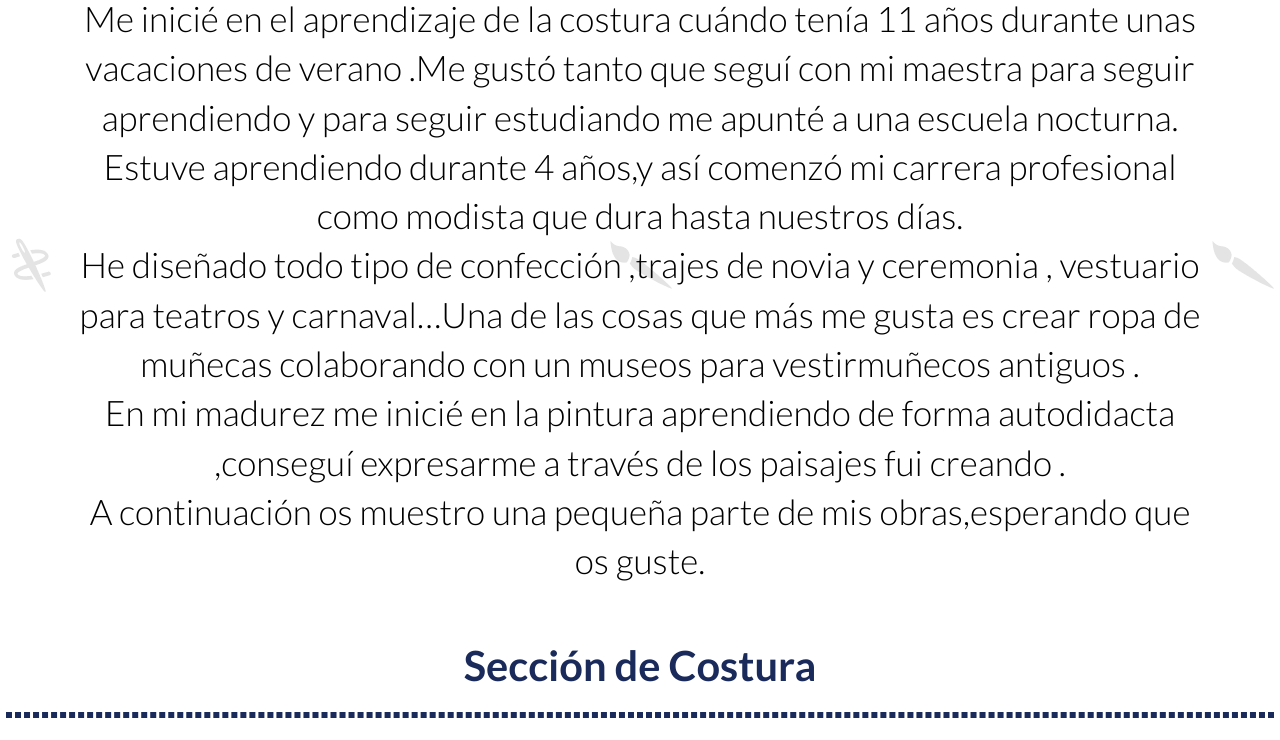
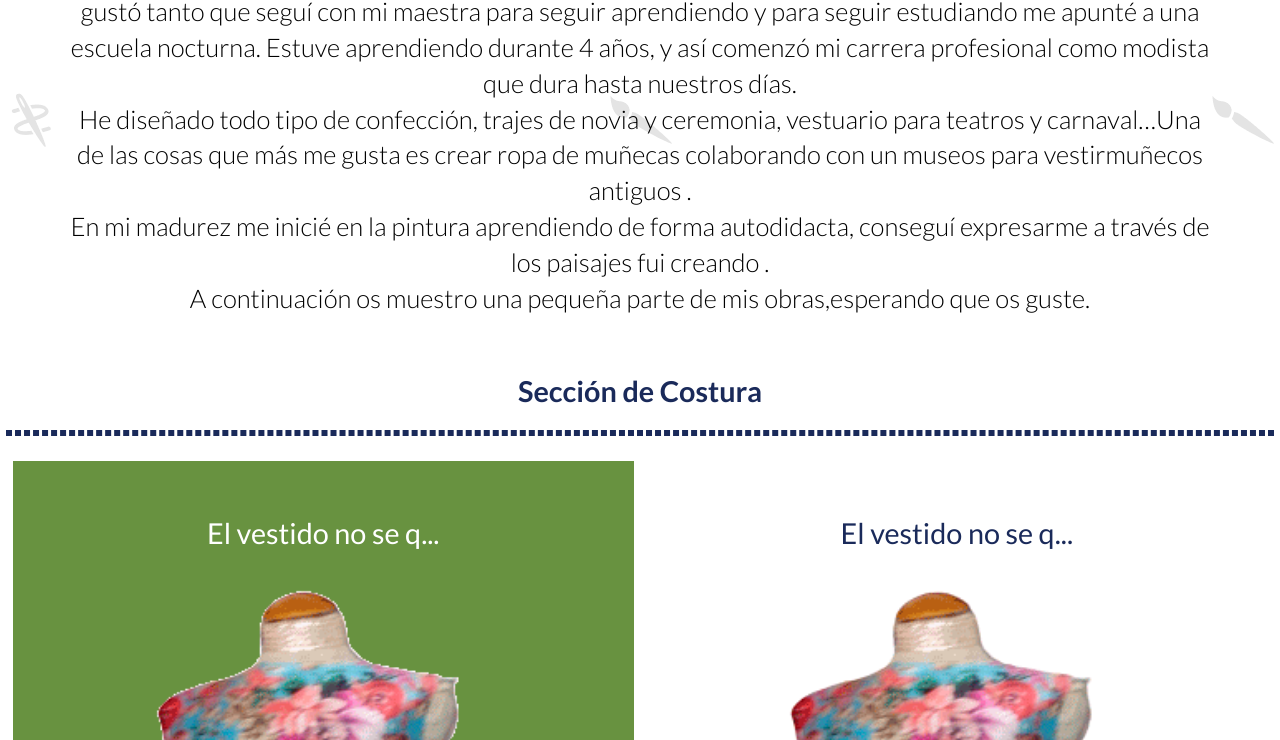
Before and after one commit to fatimalvcruz/el-taller-de-carmen, a website: page index.html in a window 1280 px wide. Shown: the part 382-1122 px from the top of the page. Drawn offline with Linux system fonts and the light colour scheme.

Commit message:
font size change

```diff
--- a/index.html
+++ b/index.html
@@ -37,12 +37,13 @@
         <article role="article" class="banner"><!--Texto Bienvenida-->
                 <h1>Carmen de la Cruz, modista y pintora</h1>
                 <div class="watermark">
-                    <p>Mi nombre es María del Carmen.de la Cruz González. </p>
-                    <p>Me inicié en el aprendizaje de la costura cuándo tenía 11 años durante unas vacaciones de verano .Me gustó tanto que seguí con mi maestra para seguir aprendiendo y para seguir estudiando me apunté a una escuela nocturna.
-                         Estuve aprendiendo durante 4 años,y así comenzó mi carrera profesional como modista que dura hasta  nuestros días.</p>
-                    <p>He diseñado todo tipo de confección ,trajes de novia y ceremonia , vestuario para teatros
+                    <p>Mi nombre es María del Carmen de la Cruz González. </p>
+                    <p>Me inicié en el aprendizaje de la costura cuándo tenía 11 años durante unas vacaciones de verano. Me gustó tanto que seguí con mi
+                        maestra para seguir aprendiendo y para seguir estudiando me apunté a una escuela nocturna.
+                         Estuve aprendiendo durante 4 años, y así comenzó mi carrera profesional como modista que dura hasta  nuestros días.</p>
+                    <p>He diseñado todo tipo de confección, trajes de novia y ceremonia, vestuario para teatros
                         y carnaval…Una de las cosas que más me gusta es crear ropa de muñecas colaborando con un museos para vestirmuñecos antiguos .</p>
-                    <p>En mi madurez me inicié en la pintura aprendiendo de forma autodidacta ,conseguí expresarme a través de los paisajes fui creando .</p>
+                    <p>En mi madurez me inicié en la pintura aprendiendo de forma autodidacta, conseguí expresarme a través de los paisajes fui creando .</p>
                     <p>A continuación os muestro una pequeña parte de mis obras,esperando que os guste.</p>
         </article>
 
--- a/scss/_general.scss
+++ b/scss/_general.scss
@@ -11,7 +11,7 @@
 body{
 
 	font-family: "Lato", sans-serif;
-    font-size: 100%;
+    font-size: 16px;;
 	min-width: 320px;
 	height: 100%;
 
--- a/scss/_medias.scss
+++ b/scss/_medias.scss
@@ -18,6 +18,7 @@ $second-green-color: #689240;
 
 @media only screen and (min-width : 576px) {
     body{
+
 
         .wrapper{
             width: 95%;
@@ -45,7 +46,7 @@ $second-green-color: #689240;
                     margin-bottom: 55px;
 
                     li{
-                        font-size: 1.3em;
+                        font-size: 1.2em;
                     }
             }
 
@@ -144,13 +145,13 @@ $second-green-color: #689240;
         .wrapper{
             width: 99%;
             h1{
-                font-size: 3.8em;
+                font-size: 2.4em;
             }
             h2{
-                font-size: 2.6em;
+                font-size: 1.8em;
             }
             p{
-                font-size: 2.2em;
+                font-size: 1.6em;
 
             }
             .header-header{
@@ -169,7 +170,7 @@ $second-green-color: #689240;
                             li{
                                 padding-left: 1em;
                                 padding-right: 0.5em;
-                                font-size: 1.6em;
+                                font-size: 1.3em;
                             }
                     }
                 }
```
Also changed, not shown: css/main.css.
